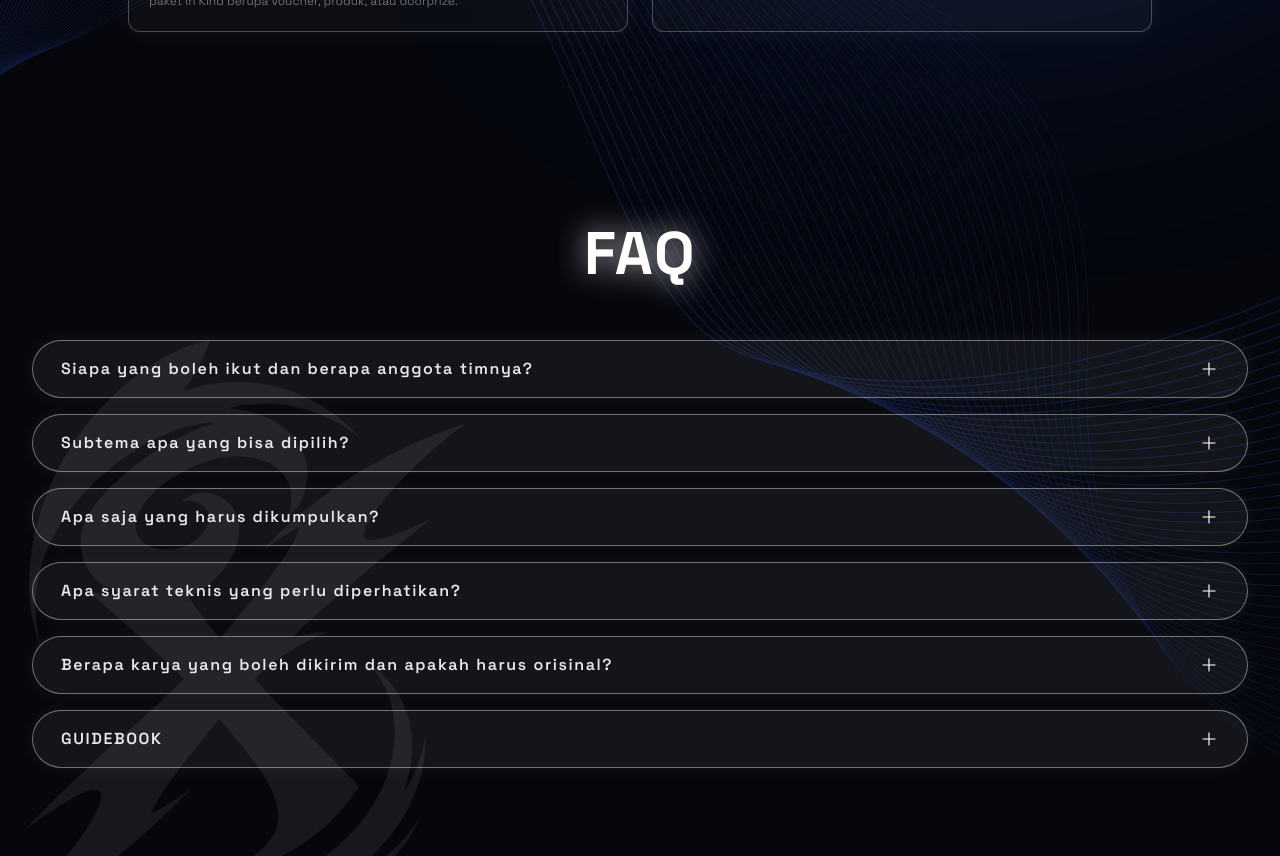
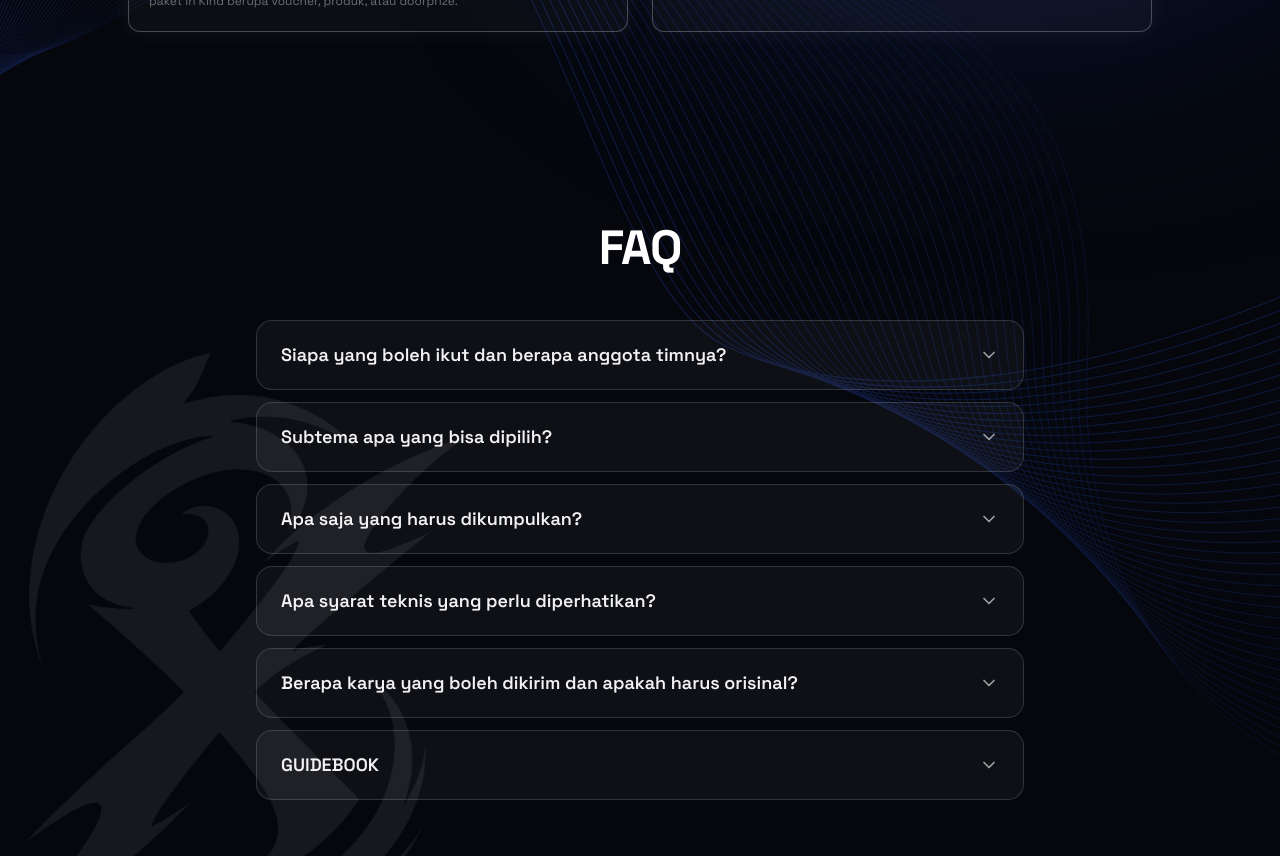
Before and after one commit to Research-and-Creativity/frontend_sevent-x, a Next.js app: page / in a window 1280 px wide. Shown: the part 3700-4556 px from the top of the page. Built offline with nearby package versions, Linux system fonts and the light colour scheme; no server answers.

Commit message:
refactor(faq): rapikan layout, spacing, dan tampilan tautan rulebook

```diff
--- a/src/components/landing/faq-section.tsx
+++ b/src/components/landing/faq-section.tsx
@@ -1,7 +1,7 @@
 "use client";
 
 import { useRef, useState } from "react";
-import { Plus } from "lucide-react";
+import { ChevronDown, ExternalLink } from "lucide-react";
 import { useGSAP } from "@gsap/react";
 import gsap from "gsap";
 import { ScrollTrigger } from "gsap/ScrollTrigger";
@@ -34,25 +34,26 @@ const faqs = [
   {
     q: "GUIDEBOOK",
     a: (
-      <>
+      <div className="flex flex-wrap gap-3">
         <a
           href="https://drive.google.com/drive/folders/1xr8xSS393c1DegO7hpV10VEEa_CS3bnS?usp=drive_link"
           target="_blank"
           rel="noopener noreferrer"
-          className="underline underline-offset-4 hover:text-white"
+          className="inline-flex items-center gap-2 rounded-full border border-white/25 bg-white/[0.05] px-5 py-2 text-sm font-medium text-white transition-colors hover:bg-white/10 hover:border-white/40"
         >
           UI/UX Rulebook
+          <ExternalLink className="h-4 w-4" />
         </a>
-        <br />
         <a
           href="https://drive.google.com/drive/folders/1BbCrFSz9n7cMKORzgoKFoXP-wuEAeP2n?usp=drive_link"
           target="_blank"
           rel="noopener noreferrer"
-          className="underline underline-offset-4 hover:text-white"
+          className="inline-flex items-center gap-2 rounded-full border border-white/25 bg-white/[0.05] px-5 py-2 text-sm font-medium text-white transition-colors hover:bg-white/10 hover:border-white/40"
         >
           Softdev Rulebook
+          <ExternalLink className="h-4 w-4" />
         </a>
-      </>
+      </div>
     ),
   },
 ];
@@ -69,23 +70,44 @@ export function FaqSection() {
   );
 
   return (
-    <section id="faq" ref={containerRef} className="relative py-12 px-4 md:py-24 md:px-8">
-      <div className="max-w-7xl mx-auto">
-        <h2 className="font-display text-5xl sm:text-6xl font-extrabold tracking-wide text-white text-center mb-8 md:mb-14 drop-shadow-[0_0_15px_rgba(255,255,255,0.7)]">FAQ</h2>
-        <div className="faq-list flex flex-col gap-4">
+    <section
+      id="faq"
+      ref={containerRef}
+      className="relative px-4 py-12 md:px-8 md:py-24"
+    >
+      <div className="mx-auto max-w-3xl">
+        <h2 className="mb-8 text-center font-display text-4xl font-bold tracking-tight text-white sm:text-5xl md:mb-12">
+          FAQ
+        </h2>
+        <div className="flex flex-col gap-3">
           {faqs.map((f, i) => (
-            <div key={i} className="faq-item border border-white/40 bg-white/[0.06] overflow-hidden transition-all duration-300 shadow-[0_0_20px_rgba(255,255,255,0.06)] rounded-[2rem]">
+            <div
+              key={i}
+              className="overflow-hidden rounded-2xl border border-white/15 bg-white/[0.04] transition-colors hover:bg-white/[0.06]"
+            >
               <button
                 onClick={() => setOpen(open === i ? null : i)}
-                className="cursor-pointer w-full flex items-center justify-between px-7 py-4 text-left"
+                className="flex w-full cursor-pointer items-center justify-between gap-4 px-6 py-5 text-left"
               >
-                <span className="text-base font-semibold tracking-widest text-white/90">{f.q}</span>
-                <Plus className={`w-5 h-5 text-white/70 transition-transform duration-300 ${open === i ? "rotate-45" : ""}`} />
+                <span className="text-base font-semibold text-white/95 sm:text-lg">
+                  {f.q}
+                </span>
+                <ChevronDown
+                  className={`h-5 w-5 shrink-0 text-white/60 transition-transform duration-300 ${
+                    open === i ? "rotate-180" : ""
+                  }`}
+                />
               </button>
-              <div className={`grid transition-all duration-300 ease-in-out ${open === i ? "grid-rows-[1fr] opacity-100" : "grid-rows-[0fr] opacity-0"}`}>
-                <p className="overflow-hidden px-7 text-sm text-white/50 leading-relaxed">
-                  <span className="block pb-5">{f.a}</span>
-                </p>
+              <div
+                className={`grid transition-all duration-300 ease-in-out ${
+                  open === i ? "grid-rows-[1fr] opacity-100" : "grid-rows-[0fr] opacity-0"
+                }`}
+              >
+                <div className="overflow-hidden">
+                  <div className="border-t border-white/10 px-6 py-5 text-sm leading-relaxed text-white/70">
+                    {f.a}
+                  </div>
+                </div>
               </div>
             </div>
           ))}
```
